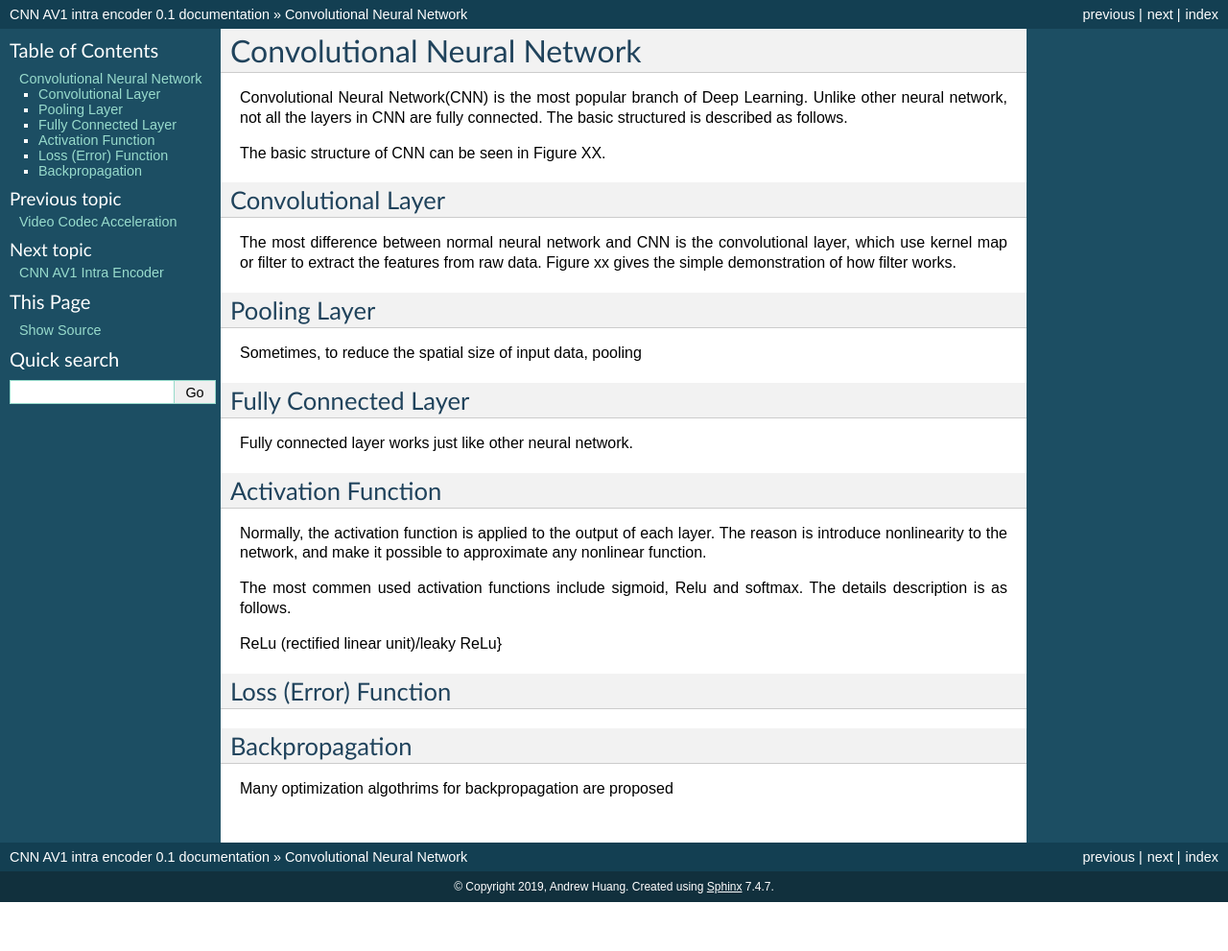
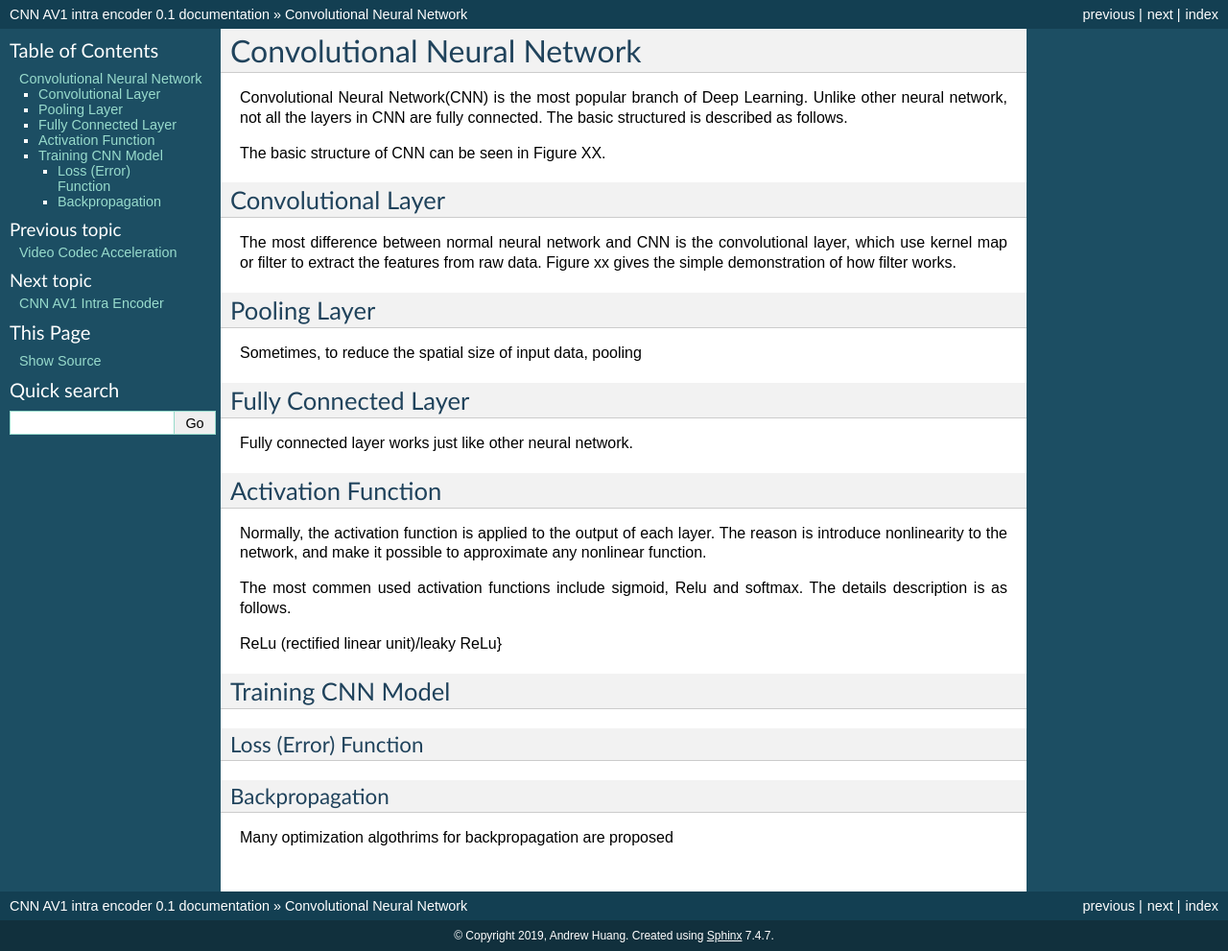
Before and after one commit to epadam/CNN-AV1-intra-encoder, a Sphinx documentation site: the page built from source/cnn.rst, in a window 1280 px wide. Shown: the whole page at 96% size. Built offline with Sphinx 7.4.7, drawn with Linux system fonts in a browser that asks for light colours; before the commit the page ends 940 px from its top, so only the background shows below that.

Commit message:
Update cnn.rst

```diff
--- a/source/cnn.rst
+++ b/source/cnn.rst
@@ -36,10 +36,15 @@ The most commen used activation functions include sigmoid, Relu and softmax. The
 ReLu (rectified linear unit)/leaky ReLu}
 
 ---------------------
+Training CNN Model
+---------------------
+
+
+
 Loss (Error) Function
 ---------------------
 
-----------------------
+
 Backpropagation
 ----------------------
 
```
